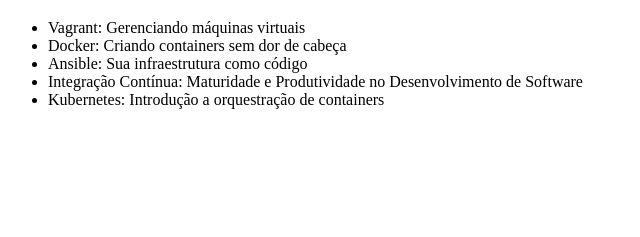
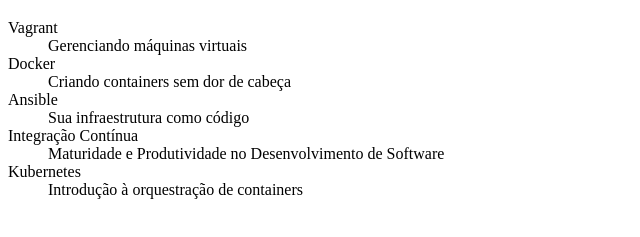
Before and after one commit to miorandinho/alura-git, a plain HTML site: page index.html in a window 1280 px wide. Shown: the part 61-298 px from the top of the page, without its empty margins (0-640 px from the left). Drawn offline with Linux system fonts and the light colour scheme.

Commit message:
Trocando UL por DL e Separando os titulos

```diff
--- a/index.html
+++ b/index.html
@@ -7,12 +7,21 @@
 <body>
     <h1>Cusros de DevOps</h1>
 
-    <ul>
-        <li>Vagrant: Gerenciando máquinas virtuais</li>
-        <li>Docker: Criando containers sem dor de cabeça</li>
-        <li>Ansible: Sua infraestrutura como código</li>
-        <li>Integração Contínua: Maturidade e Produtividade no Desenvolvimento de Software</li>
-        <li>Kubernetes: Introdução a orquestração de containers</li>
-    </ul>
+    <dl>
+        <dt>Vagrant</dt>
+        <dd>Gerenciando máquinas virtuais</dd>
+
+        <dt>Docker</dt>
+        <dd>Criando containers sem dor de cabeça</dd>
+
+        <dt>Ansible</dt>
+        <dd>Sua infraestrutura como código</dd>
+
+        <dt>Integração Contínua</dt>
+        <dd>Maturidade e Produtividade no Desenvolvimento de Software</dd>
+
+        <dt>Kubernetes</dt>
+        <dd>Introdução à orquestração de containers</dd>
+    </dl>
 </body>
 </html>
```
